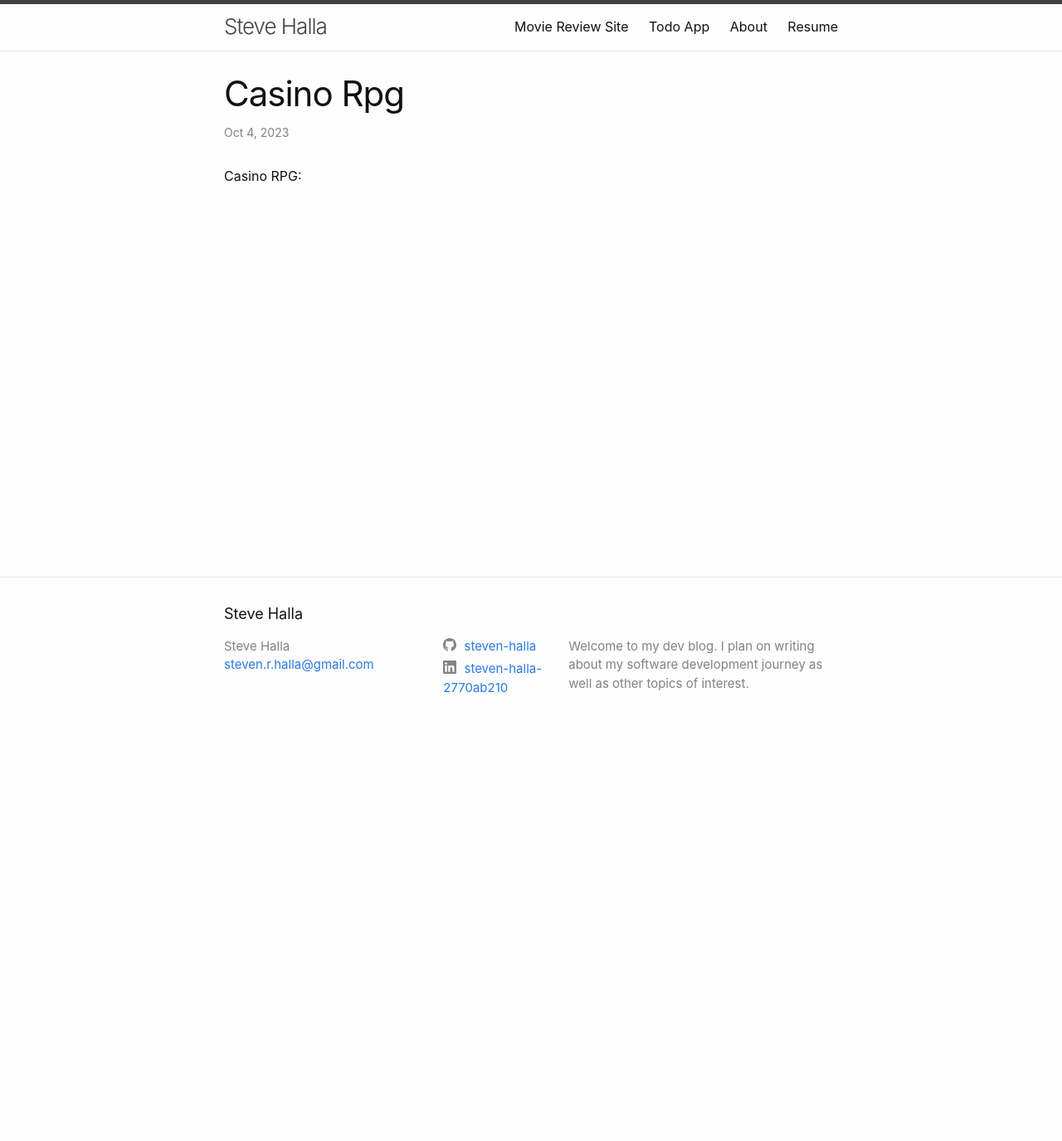
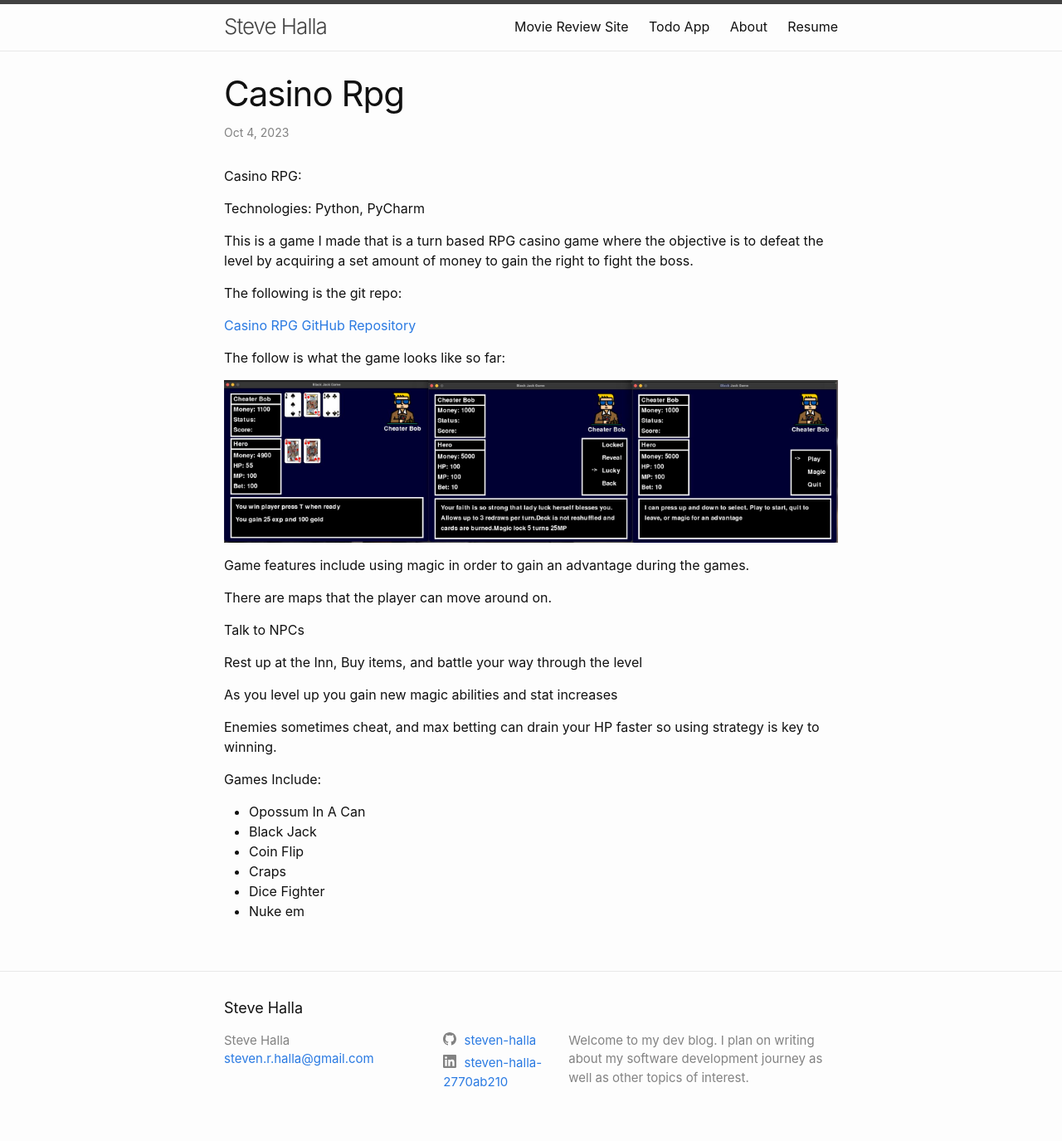
Before and after one commit to steven-halla/stevehalla.com, a Jekyll site: the page built from _posts/2023-10-04-Casino-RPG.markdown, in a window 1280 px wide. Shown: the whole page at 83% size. Built offline with Jekyll 4.4.1, drawn with Linux system fonts in a browser that asks for light colours; before the commit the page ends 900 px from its top, so only the background shows below that.

Commit message:
updating with new projects casino man

```diff
--- a/_posts/2023-10-04-Casino-RPG.markdown
+++ b/_posts/2023-10-04-Casino-RPG.markdown
@@ -4,3 +4,38 @@ thumbnail: "https://stevenhalla.com/assets/images/jekyllmainpage.png"
 ---
 
 Casino RPG:
+
+Technologies: Python, PyCharm
+
+This is a game I made that is a turn based RPG casino game where the objective is to defeat
+the level by acquiring a set amount of money to gain the right to fight the boss.
+
+The following is the git repo:
+
+[Casino RPG GitHub Repository](https://github.com/steven-halla/nfeGame)
+
+
+The follow is what the game looks like so far:
+
+<img src="/assets/images/CasinoRPG/casino.jpeg" alt="1" style="width:1200px; height:auto;">
+
+Game features include using magic in order to gain an advantage during the games.
+
+There are maps that the player can move around on.
+
+Talk to NPCs
+
+Rest up at the Inn, Buy items, and battle your way through the level
+
+As you level up you gain new magic abilities and stat increases
+
+Enemies sometimes cheat, and max betting can drain your HP faster
+so using strategy is key to winning.
+
+Games Include:
+- Opossum In A Can
+- Black Jack
+- Coin Flip
+- Craps
+- Dice Fighter
+- Nuke em
```
Also changed, not shown: assets/images/CasinoRPG/casino.jpeg (added).
